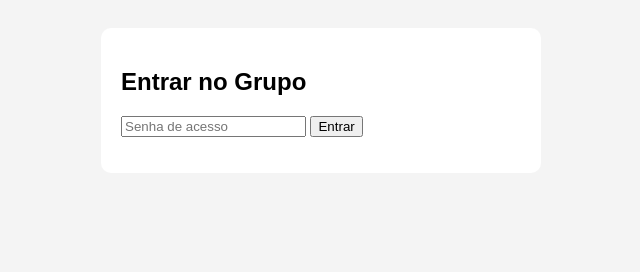
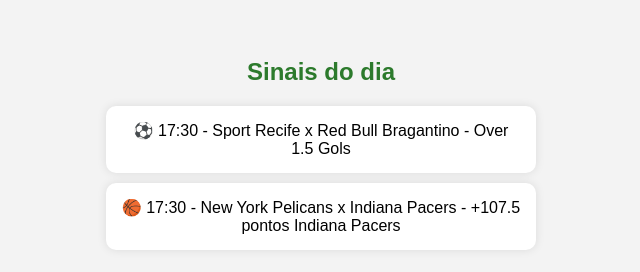
Before and after one commit to molinabets7/ggreen-apostas-site, a plain HTML site: page index.html in a window 1280 px wide. Shown: the whole page, without its empty margins (319-959 px from the left). Drawn offline with Linux system fonts and the light colour scheme.

Commit message:
Update index.html

```diff
--- a/index.html
+++ b/index.html
@@ -1,40 +1,39 @@
-
 <!DOCTYPE html>
 <html>
 <head>
-  <title>GGREEN Apostas</title>
+  <title>GGREEN - Sinais do Dia</title>
   <style>
-    body { font-family: Arial; padding: 20px; background: #f4f4f4; }
-    .login, .mural { max-width: 400px; margin: auto; background: white; padding: 20px; border-radius: 10px; }
-    .hidden { display: none; }
+    body {
+      font-family: Arial, sans-serif;
+      background-color: #f3f3f3;
+      text-align: center;
+      padding: 30px;
+    }
+    h2 {
+      color: #2c7a2c;
+    }
+    ul {
+      list-style: none;
+      padding: 0;
+    }
+    li {
+      background: #fff;
+      padding: 15px;
+      margin: 10px auto;
+      max-width: 400px;
+      border-radius: 10px;
+      box-shadow: 0 0 10px rgba(0,0,0,0.1);
+      font-size: 16px;
+    }
   </style>
 </head>
 <body>
-  <div class="login" id="login">
-    <h2>Entrar no Grupo</h2>
-    <input id="senha" type="password" placeholder="Senha de acesso" />
-    <button onclick="entrar()">Entrar</button>
-    <p id="erro" style="color:red;"></p>
-  </div>
-  <div class="mural hidden" id="mural">
-    <h2>Mural de Sinais</h2>
-    <ul id="sinais">
-      <li>⚽ 1º Tempo: +1.5 Gols (Time A vs Time B)</li>
-      <li>🏀 Total pontos acima de 170 (Time X vs Time Y)</li>
-      <li>⚽ Escanteios: +8.5 FT</li>
-    </ul>
-  </div>
-  <script>
-    const senhaCorreta = "ggreen2025";
-    function entrar() {
-      const senha = document.getElementById("senha").value;
-      if (senha === senhaCorreta) {
-        document.getElementById("login").style.display = "none";
-        document.getElementById("mural").classList.remove("hidden");
-      } else {
-        document.getElementById("erro").innerText = "Senha incorreta!";
-      }
-    }
-  </script>
+
+  <h2>Sinais do dia</h2>
+  <ul>
+    <li>⚽ 17:30 - Sport Recife x Red Bull Bragantino - Over 1.5 Gols</li>
+    <li>🏀 17:30 - New York Pelicans x Indiana Pacers - +107.5 pontos Indiana Pacers</li>
+  </ul>
+
 </body>
 </html>
```
